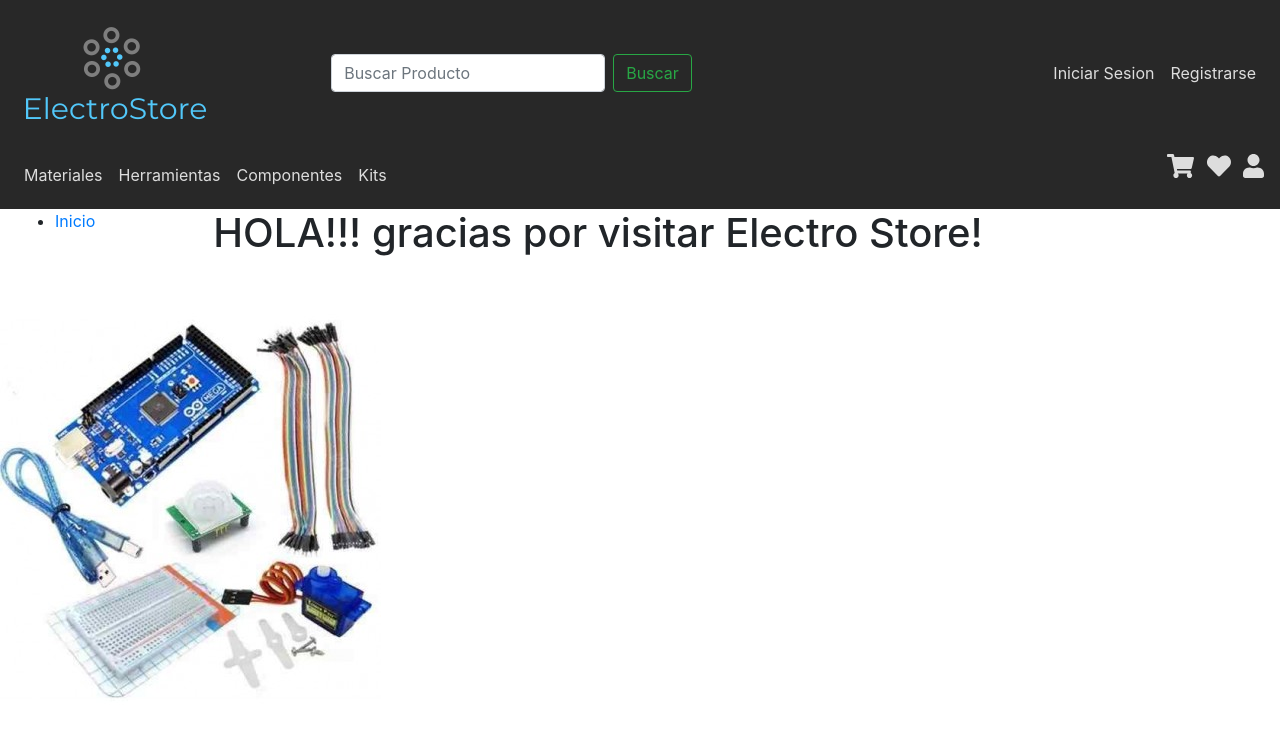
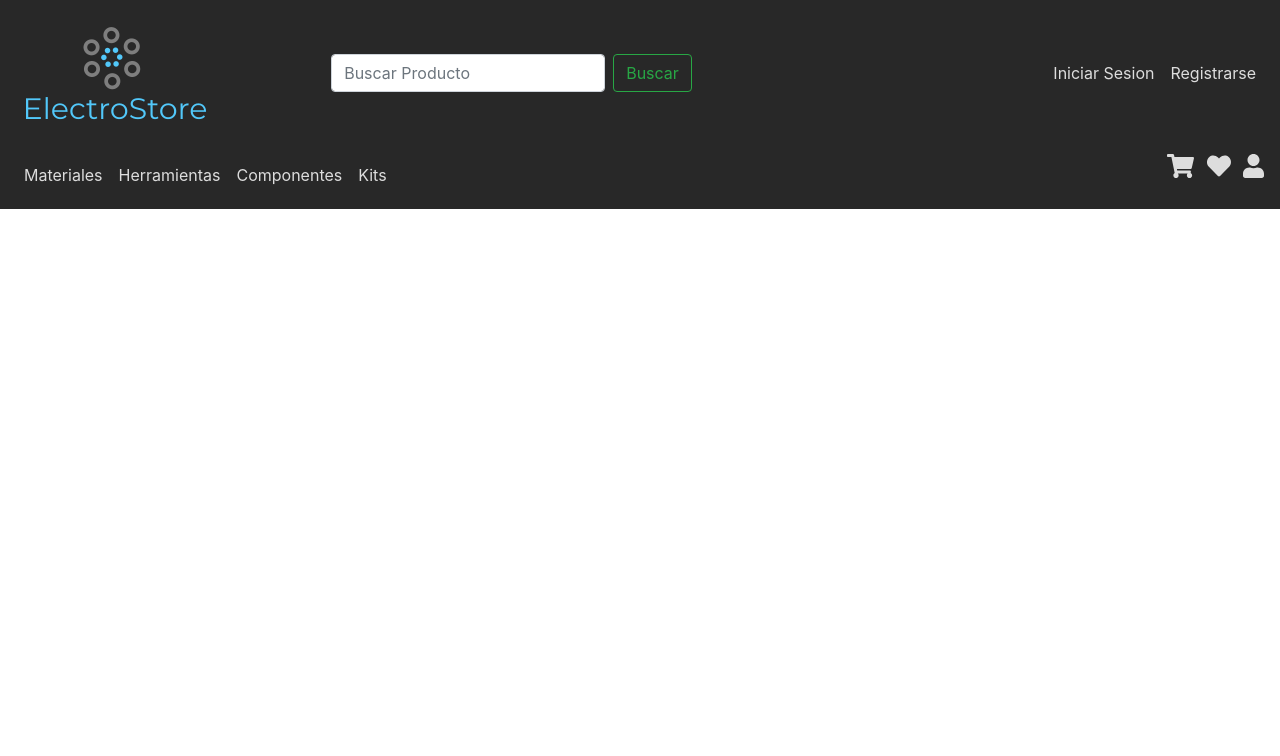
Before and after one commit to hect20/electroStore_django, a Django app: page / in a window 1280 px wide. Shown: the top 756 px of the page. Run offline with Django 3.2, Linux system fonts and the light colour scheme; some libraries are stand-ins or nearby versions.

Commit message:
borrado de cod que no sirve

```diff
--- a/electrostore/tiendaonline/templates/base.html
+++ b/electrostore/tiendaonline/templates/base.html
@@ -85,23 +85,6 @@
     <!--</div>   -->
   </header>
 
-  <div class="container-fluid">
-    <div class="row">
-      <div class="col-sm-2">
-        {% block sidebar %}
-        <ul class="sidebar-nav">
-          <li>
-            <a href="{% url 'index' %}"> Inicio</a>
-          </li>
-        </ul>
-        {% endblock %}
-      </div>
-      {% block content %}
-      {% endblock %}
-    </div>
-
-  </div>
-
   <!-- Optional JavaScript -->
   <!-- jQuery first, then Popper.js, then Bootstrap JS -->
   <script src="https://code.jquery.com/jquery-3.4.1.slim.min.js"
--- a/electrostore/tiendaonline/templates/index.html
+++ b/electrostore/tiendaonline/templates/index.html
@@ -1,11 +1 @@
 {% extends "base.html" %}
-{% block title %}
-    <title>ELECTRO STORE</title>
-{% endblock %}
-
-{% block content %}
-    <h1>HOLA!!! {{titulo}}</h1>
-
-    {% load static %}
-    <img src="{% static 'img/kit-arduino-mega.jpg' %}">
-{% endblock %}
```
